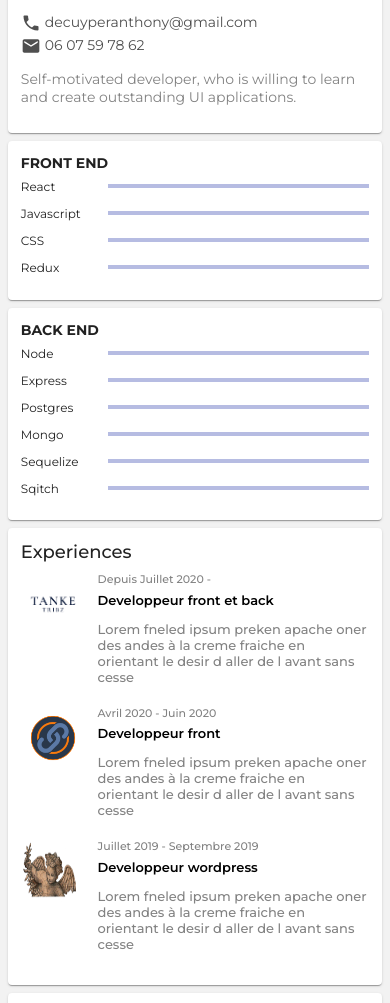
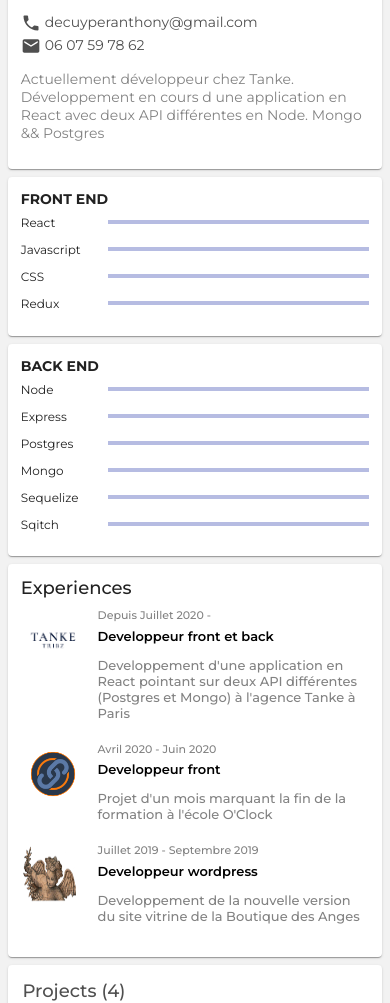
Before and after one commit to decuyperanthony/portefolio-react, a React (Create React App) app: page / in a window 390 px wide. Shown: the part 428-1431 px from the top of the page. Built offline with nearby package versions, Linux system fonts and the light colour scheme.

Commit message:
method to check phone with sending blue ok

```diff
--- a/src/App/Experiences/index.js
+++ b/src/App/Experiences/index.js
@@ -15,21 +15,21 @@ const experiencesData = [
         date: 'Depuis Juillet 2020 - ',
         title: 'Developpeur front et back',
         logo: tanke,
-        description: 'Lorem fneled ipsum preken apache oner des andes à la creme fraiche en orientant le desir d aller de l avant sans cesse'
+        description: 'Developpement d\'une application en React pointant sur deux API différentes (Postgres et Mongo) à l\'agence Tanke à Paris'
     },
     {
         id: 2,
         date: 'Avril 2020 - Juin 2020',
         title: 'Developpeur front',
         logo: solidarity,
-        description: 'Lorem fneled ipsum preken apache oner des andes à la creme fraiche en orientant le desir d aller de l avant sans cesse'
+        description: 'Projet d\'un mois marquant la fin de la formation à l\'école O\'Clock'
     },
     {
         id: 3,
         date: 'Juillet 2019 - Septembre 2019',
         title: 'Developpeur wordpress',
         logo: bda,
-        description: 'Lorem fneled ipsum preken apache oner des andes à la creme fraiche en orientant le desir d aller de l avant sans cesse'
+        description: 'Developpement de la nouvelle version du site vitrine de la Boutique des Anges'
     }
 ];
 
--- a/src/App/HobbiesDesktop/index.js
+++ b/src/App/HobbiesDesktop/index.js
@@ -13,19 +13,19 @@ const hobbiesData = [
     {
         id: 144,
         title: 'Voyages',
-        description: 'Paris nec mergitur fneled',
+        description: '',
         picture: travel
     },
     {
         id: 142,
         title: 'Technologies',
-        description: 'Paris nec mergitur fneled',
+        description: '',
         picture: website
     },
     {
         id: 143,
         title: 'Histoire',
-        description: 'Paris nec mergitur fneled',
+        description: '',
         picture: history
     },
 
--- a/src/App/ProfilCard/index.js
+++ b/src/App/ProfilCard/index.js
@@ -84,8 +84,7 @@ const ProfilCard = () => {
                      <a href="tel:+33607597862">06 07 59 78 62</a>
                 </div>
                 <p>
-                    Self-motivated developer, who is willing to learn
-                    and create outstanding UI applications.
+                Actuellement développeur chez Tanke. Développement en cours d une application en React avec deux API différentes en Node. Mongo && Postgres
                 </p>
             </div>
         </Card>
```
